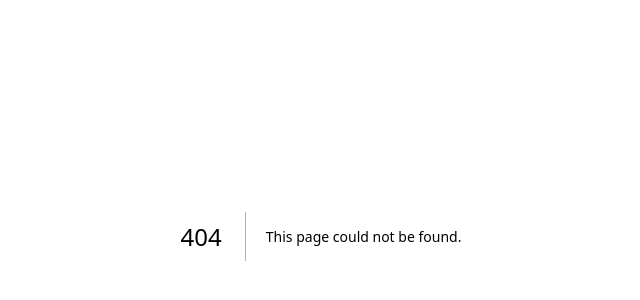
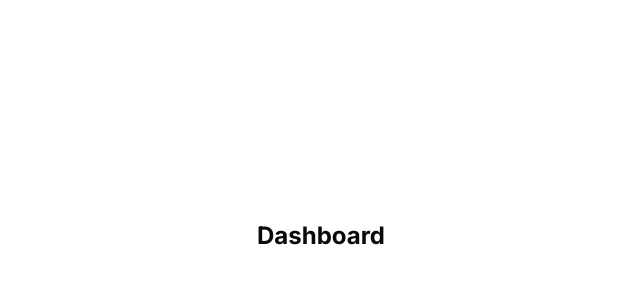
Before and after one commit to vitaliichornyi/Wirebase, a Next.js app: page /dashboard in a window 1280 px wide. Before the commit this address had no page. Shown: the part 164-464 px from the top of the page, without its empty margins (319-959 px from the left). Built offline with nearby package versions, Linux system fonts and the light colour scheme.

Commit message:
Add dashboard page

```diff
--- /dev/null
+++ b/src/app/dashboard/page.tsx
@@ -0,0 +1,7 @@
+export default function DashboardPage() {
+  return (
+    <main className="flex min-h-screen flex-col items-center justify-center p-6">
+      <h1 className="text-2xl font-bold">Dashboard</h1>
+    </main>
+  );
+}
```
